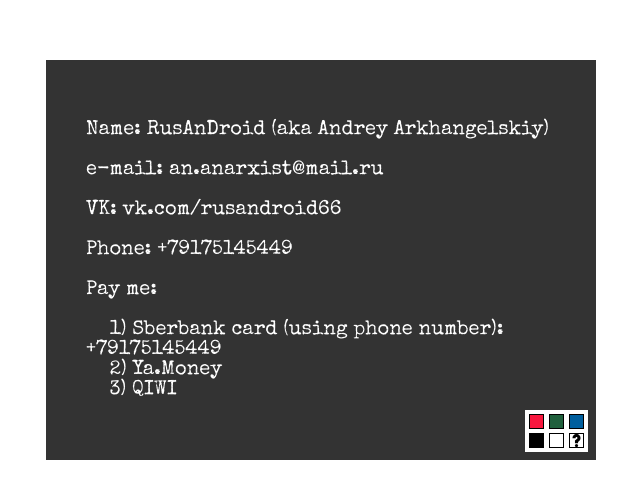
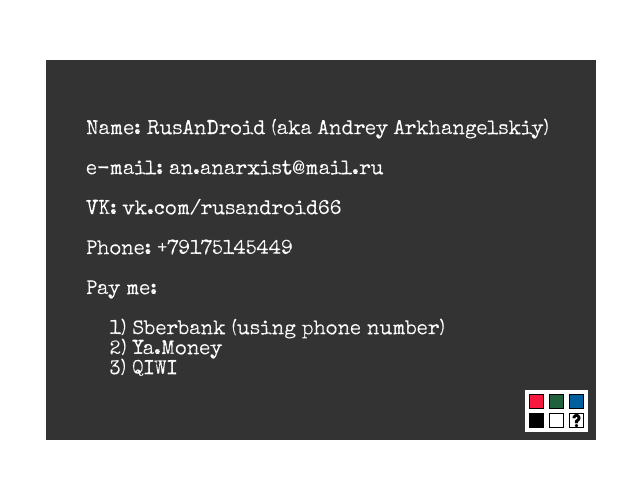
Before and after one commit to RusAnDroid/personal-website-sandbox, a plain HTML site: page index.html in a window 1280 px wide. Shown: the part 180-678 px from the top of the page, without its empty margins (319-959 px from the left). Drawn offline with Linux system fonts and the light colour scheme.

Commit message:
Update index.html

```diff
--- a/index.html
+++ b/index.html
@@ -24,7 +24,7 @@
                     Pay me:
                     <br>
                     <br>
-                    &nbsp;&nbsp;&nbsp;&nbsp;1) Sberbank card (using phone number): +79175145449
+                    &nbsp;&nbsp;&nbsp;&nbsp;1) Sberbank (using phone number)
                     <br>
                     &nbsp;&nbsp;&nbsp;&nbsp;2) <a class="my-link" href="https://money.yandex.ru/to/410015440558619" target="_blank">Ya.Money</a>
                     <br>
```
